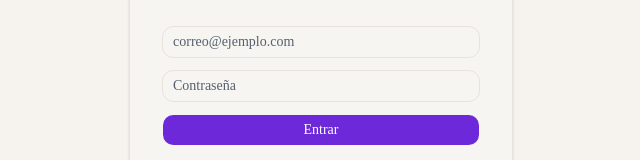
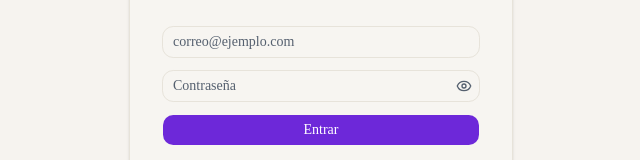
Before and after one commit to Manuuell/Qubi, a Next.js app: page /login in a window 1280 px wide. Shown: the part 334-494 px from the top of the page, without its empty margins (319-959 px from the left). Built offline with nearby package versions, Linux system fonts and the light colour scheme; no server answers.

Commit message:
Login/registro: boton de ojito para mostrar la contrasena

```diff
--- /dev/null
+++ b/src/components/ui/password-input.tsx
@@ -0,0 +1,34 @@
+"use client";
+
+import * as React from "react";
+import { Eye, EyeOff } from "lucide-react";
+import { Input } from "@/components/ui/input";
+import { cn } from "@/lib/utils";
+
+function PasswordInput({
+  className,
+  ...props
+}: Omit<React.ComponentProps<"input">, "type">) {
+  const [visible, setVisible] = React.useState(false);
+
+  return (
+    <div className="relative">
+      <Input
+        type={visible ? "text" : "password"}
+        className={cn("pr-8", className)}
+        {...props}
+      />
+      <button
+        type="button"
+        onClick={() => setVisible((v) => !v)}
+        aria-label={visible ? "Ocultar contraseña" : "Mostrar contraseña"}
+        tabIndex={-1}
+        className="text-muted-foreground hover:text-foreground absolute inset-y-0 right-0 grid w-8 place-items-center"
+      >
+        {visible ? <EyeOff className="size-4" /> : <Eye className="size-4" />}
+      </button>
+    </div>
+  );
+}
+
+export { PasswordInput };
--- a/src/features/auth/components/change-password-form.tsx
+++ b/src/features/auth/components/change-password-form.tsx
@@ -2,7 +2,7 @@
 
 import { useActionState } from "react";
 import { Button } from "@/components/ui/button";
-import { Input } from "@/components/ui/input";
+import { PasswordInput } from "@/components/ui/password-input";
 import { changePasswordAction } from "@/server/actions/auth";
 
 export function ChangePasswordForm({ hasPassword }: { hasPassword: boolean }) {
@@ -13,17 +13,15 @@
   return (
     <form action={submit} className="max-w-sm space-y-3">
       {hasPassword && (
-        <Input
+        <PasswordInput
           name="currentPassword"
-          type="password"
           placeholder="Contraseña actual"
           autoComplete="current-password"
           required
         />
       )}
-      <Input
+      <PasswordInput
         name="newPassword"
-        type="password"
         placeholder="Nueva contraseña"
         autoComplete="new-password"
         required
--- a/src/features/auth/components/login-form.tsx
+++ b/src/features/auth/components/login-form.tsx
@@ -4,6 +4,7 @@
 import Link from "next/link";
 import { Button } from "@/components/ui/button";
 import { Input } from "@/components/ui/input";
+import { PasswordInput } from "@/components/ui/password-input";
 import {
   googleSignInAction,
   loginAction,
@@ -116,9 +117,8 @@
               autoComplete="email"
               required
             />
-            <Input
+            <PasswordInput
               name="password"
-              type="password"
               placeholder="Contraseña"
               autoComplete={isLogin ? "current-password" : "new-password"}
               required
--- a/src/features/auth/components/reset-password-form.tsx
+++ b/src/features/auth/components/reset-password-form.tsx
@@ -3,7 +3,7 @@
 import { useActionState } from "react";
 import Link from "next/link";
 import { Button } from "@/components/ui/button";
-import { Input } from "@/components/ui/input";
+import { PasswordInput } from "@/components/ui/password-input";
 import { resetPasswordAction } from "@/server/actions/auth";
 
 export function ResetPasswordForm({ token }: { token: string }) {
@@ -25,9 +25,8 @@
       {token ? (
         <form action={submit} className="space-y-3">
           <input type="hidden" name="token" value={token} />
-          <Input
+          <PasswordInput
             name="password"
-            type="password"
             placeholder="Nueva contraseña"
             autoComplete="new-password"
             required
```
